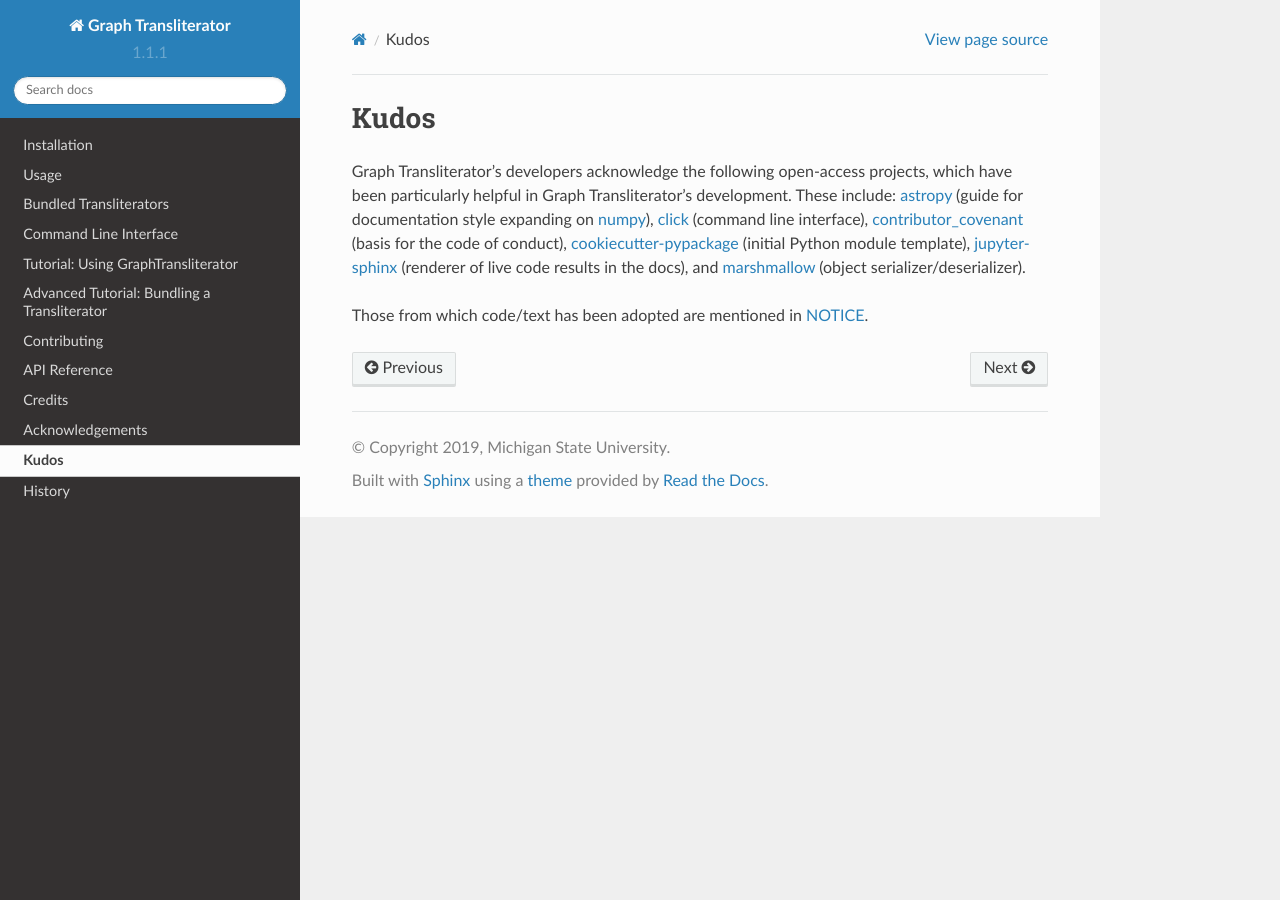
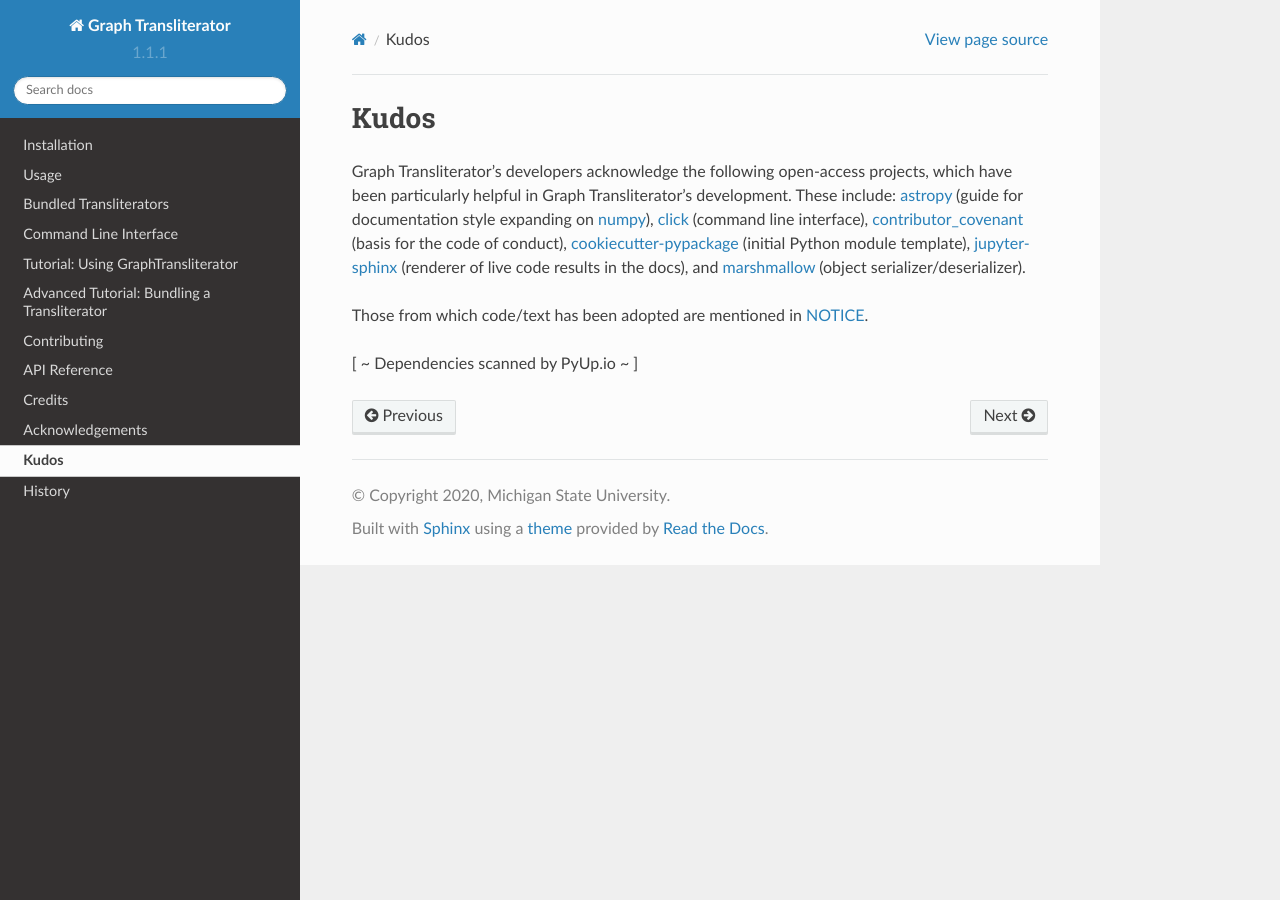
Before and after one commit to seanpue/graphtransliterator, a Sphinx documentation site: the page built from docs/kudos.rst, in a window 1280 px wide. Built offline with Sphinx 7.4.7 and the Read the Docs theme 2.0.0, drawn with Linux system fonts in a browser that asks for light colours.

Commit message:
minor updates

```diff
--- a/docs/conf.py
+++ b/docs/conf.py
@@ -70,7 +70,7 @@ master_doc = "index"
 
 # General information about the project.
 project = u"Graph Transliterator"
-copyright = u"2019, Michigan State University"
+copyright = u"2020, Michigan State University"
 author = u"A. Sean Pue"
 
 # The version info for the project you're documenting, acts as replacement
--- a/docs/kudos.rst
+++ b/docs/kudos.rst
@@ -21,6 +21,8 @@ serializer/deserializer).
 
 Those from which code/text has been adopted are mentioned in `NOTICE`_.
 
+[ ~ Dependencies scanned by PyUp.io ~ ]
+
 .. _NOTICE: https://github.com/seanpue/graphtransliterator/blob/master/NOTICE
 .. _astropy: https://docs.astropy.org/en/stable/development/docrules.html
 .. _click: https://github.com/pallets/click
--- a/requirements.txt
+++ b/requirements.txt
@@ -1,3 +1,3 @@
 Click==7.0
 marshmallow==3.3.0
-pyyaml==5.3
+pyyaml==5.3.1
```
Also changed, not shown: requirements_dev.txt (+10 -10 lines), 1 other file.
